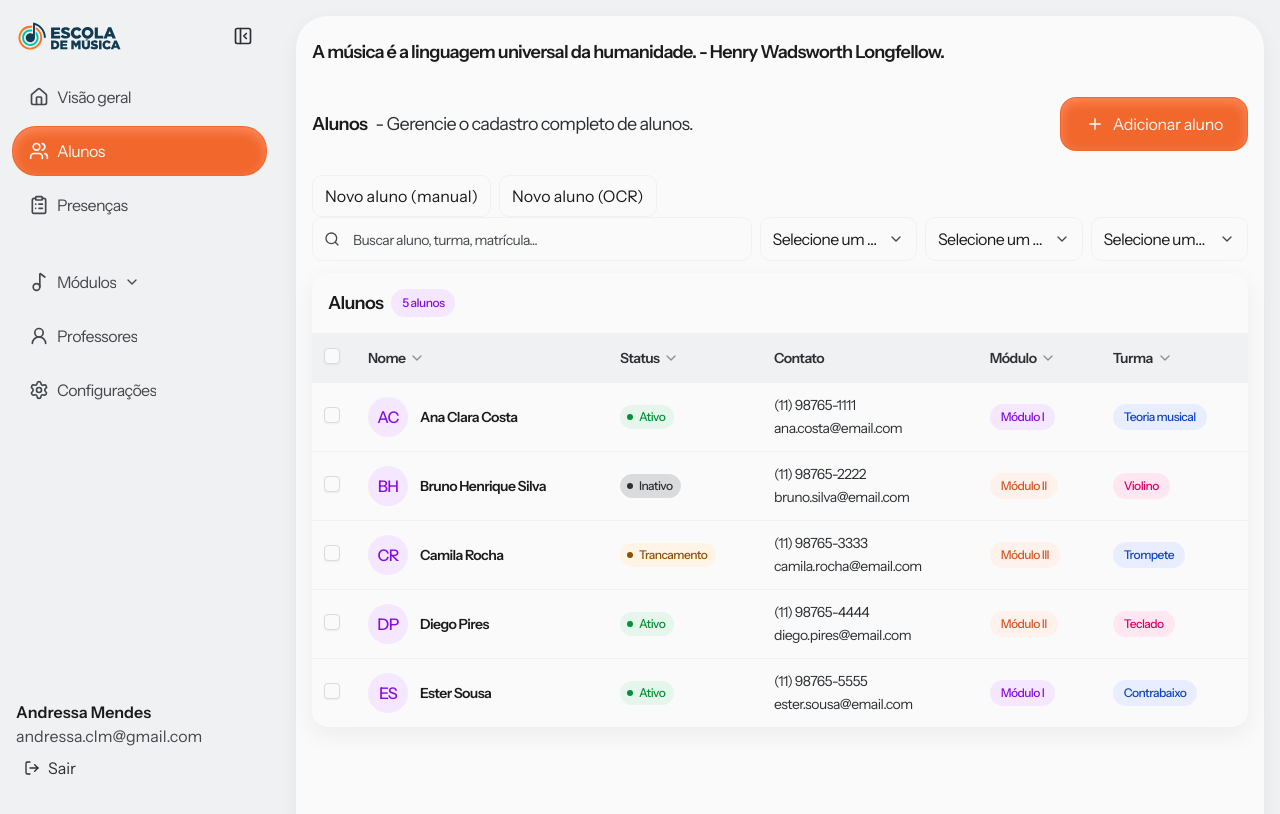
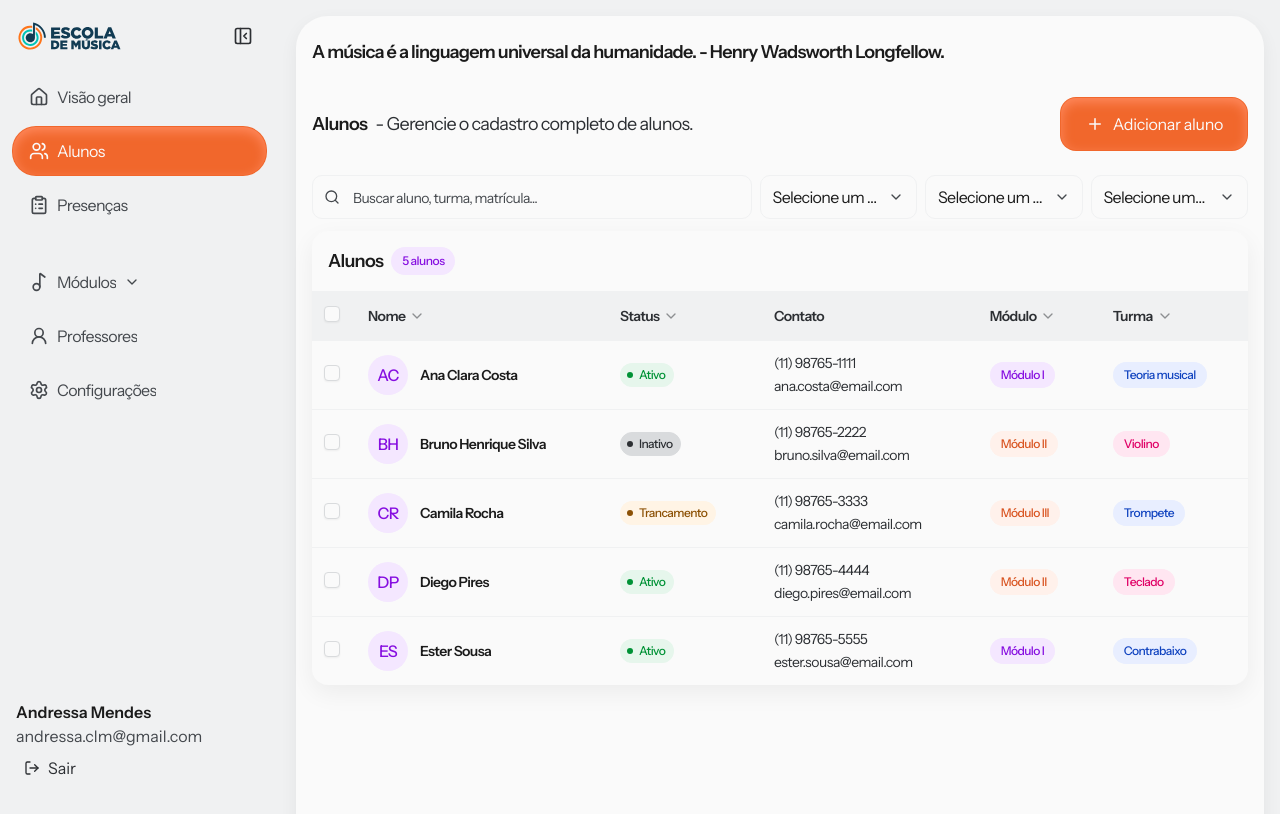
Before and after one commit to AndressaMendess/clm-gestao-2.0, a Next.js app: page /students in a window 1280 px wide. Shown: the top 814 px of the page. Built offline with nearby package versions, Linux system fonts and the light colour scheme.

Commit message:
chore: remove students flow shortcut section

```diff
--- a/src/app/(app)/students/_components/students-flow-shortcuts.tsx
+++ /dev/null
@@ -1,17 +0,0 @@
-import Link from "next/link";
-
-const linkStyles =
-  "inline-flex items-center rounded-[10px] border border-[var(--border-primary)] bg-[var(--background-primary)] px-3 py-2 text-[var(--content-primary)] transition-colors hover:bg-[var(--background-secondary)]";
-
-export function StudentsFlowShortcuts() {
-  return (
-    <section className="flex flex-wrap items-center gap-2">
-      <Link className={linkStyles} href="/students/new/manual">
-        Novo aluno (manual)
-      </Link>
-      <Link className={linkStyles} href="/students/new/ocr">
-        Novo aluno (OCR)
-      </Link>
-    </section>
-  );
-}
--- a/src/app/(app)/students/page.tsx
+++ b/src/app/(app)/students/page.tsx
@@ -6,7 +6,6 @@ import { SearchInput } from "@/components/ui/input";
 import { PageHeader } from "@/components/ui/page-header";
 import { SelectField } from "@/components/ui/select-field";
 import { TableCard } from "@/components/ui/table-card";
-import { StudentsFlowShortcuts } from "./_components/students-flow-shortcuts";
 import { STUDENT_ROWS } from "./_data/students.mock";
 import {
   STUDENT_CLASSROOM_OPTIONS,
@@ -44,7 +43,6 @@ export default function StudentsPage() {
         subtitle="Gerencie o cadastro completo de alunos."
         title="Alunos"
       />
-      <StudentsFlowShortcuts />
 
       <div className="grid grid-cols-1 gap-2 lg:grid-cols-[minmax(0,0.9fr)_minmax(0,1fr)]">
         <div className="w-full min-w-0">
```
